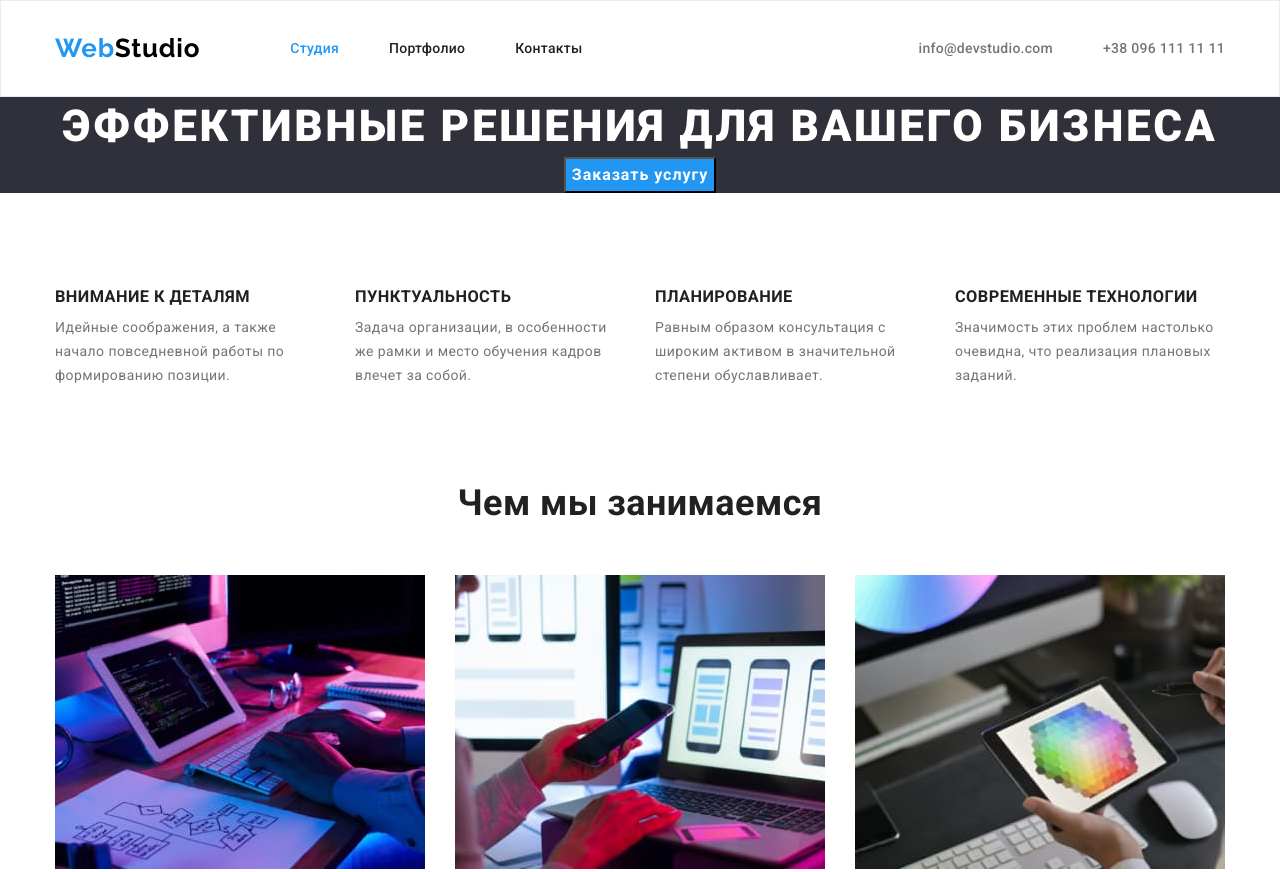
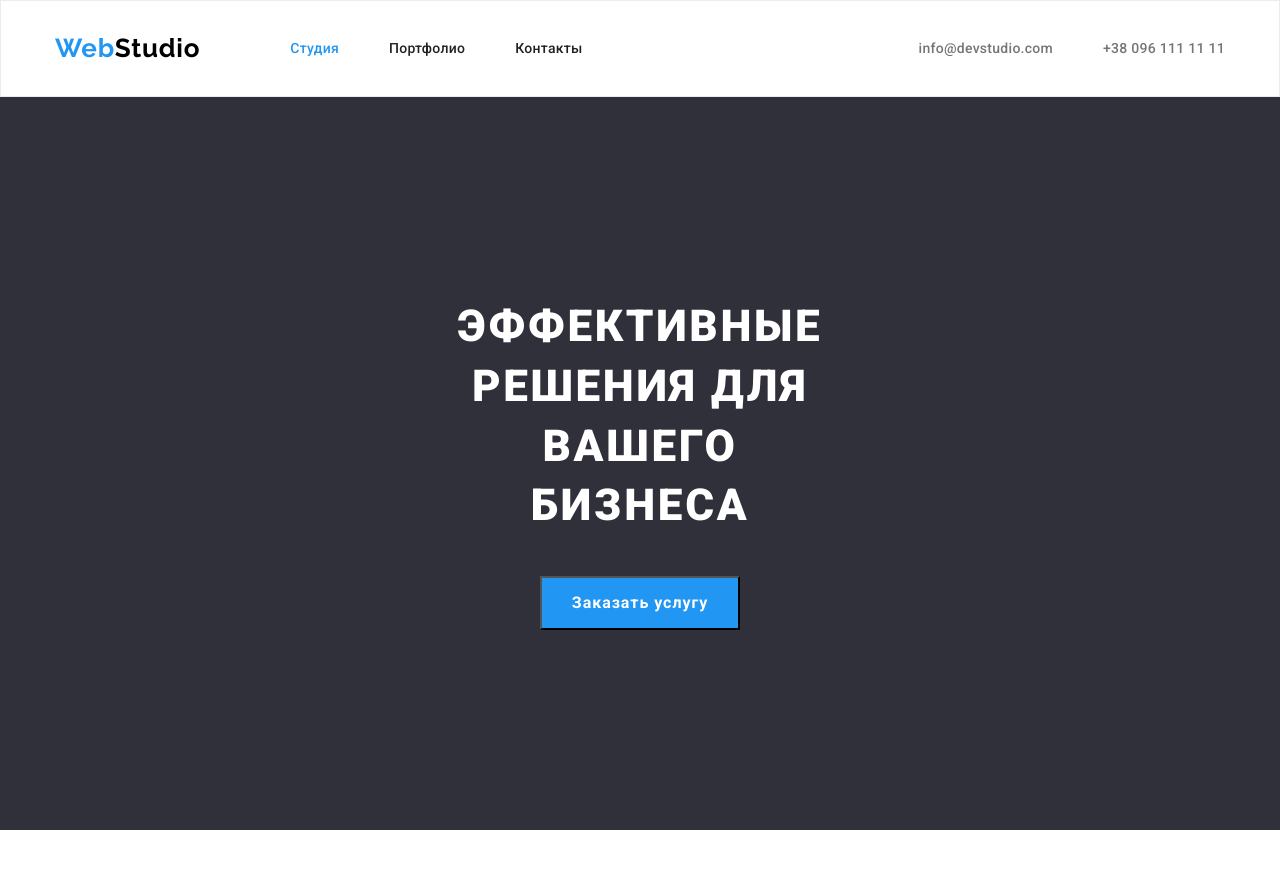
Before and after one commit to Yuliia-dev/goit-markup-hw-03, a plain HTML site: page index.html in a window 1280 px wide. Shown: the top 872 px of the page. Drawn offline with nearby package versions, Linux system fonts and the light colour scheme.

Commit message:
fix hero

```diff
--- a/css/styles.css
+++ b/css/styles.css
@@ -139,8 +139,11 @@ img {
 /* Hero */
 .hero {
   background-color: var(--hero-color);
+  padding: 200px 450px 200px 450px;
 }
 .hero-text {
+  padding-bottom: 40px;
+
   font-weight: 900;
   font-size: 44px;
   line-height: 1.36;
@@ -153,10 +156,12 @@ img {
   text-align: center;
 }
 .hero-button-text {
+  padding: 10px 30px 10px 30px;
+
   font-weight: 700;
   font-size: 16px;
   line-height: 1.87;
-  align-items: center;
+  /* align-items: center; */
   letter-spacing: 0.06em;
   color: var(--title-color);
   background: var(--accent-color);
--- a/index.html
+++ b/index.html
@@ -38,13 +38,13 @@
     <!-- Hero -->
 
     <section class="hero">
-      <div class="container">
+      <!-- <div class="container"> -->
       <h1 class="hero-text">Эффективные решения для вашего бизнеса</h1>
       <div class="hero-button">
       <button class="hero-button-text" type="button">Заказать услугу</button>
       </div>
     </section>
-    </div>
+    <!-- </div> -->
     <!-- Specifics  -->
 
     <section class="specifics section">
```
